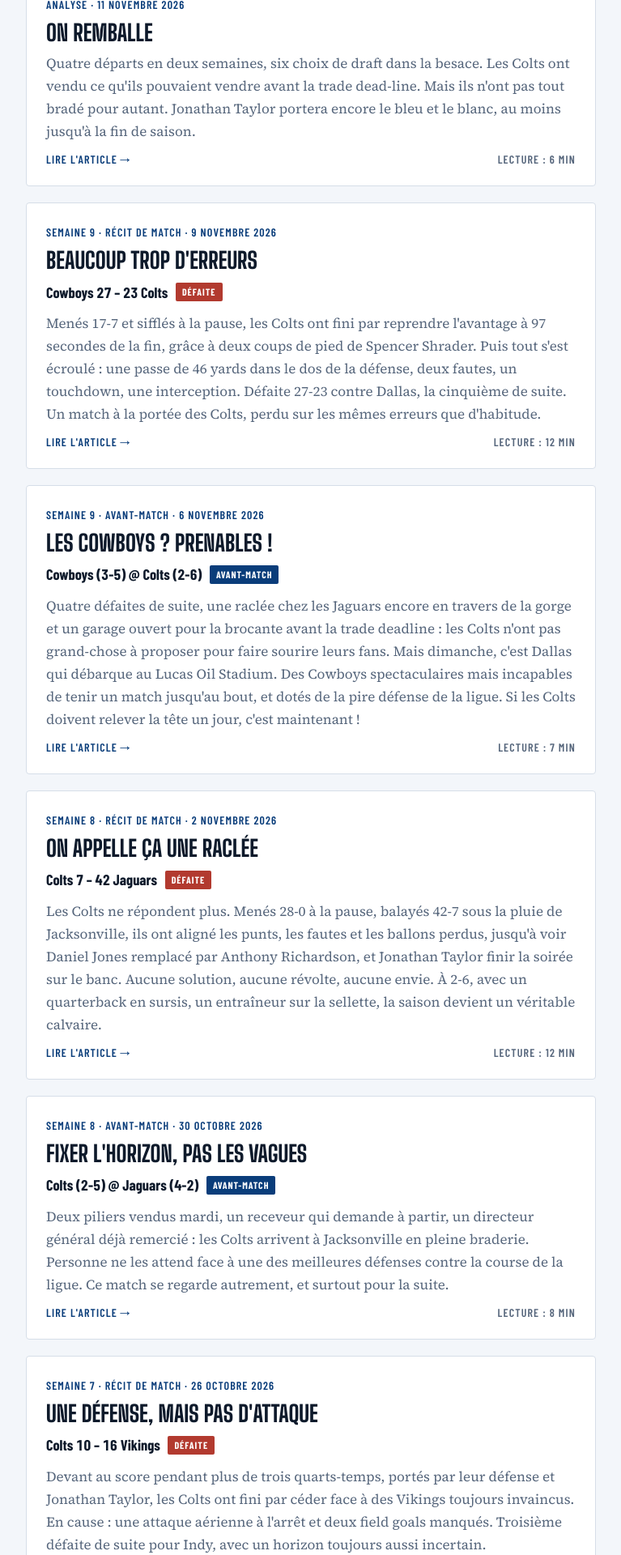
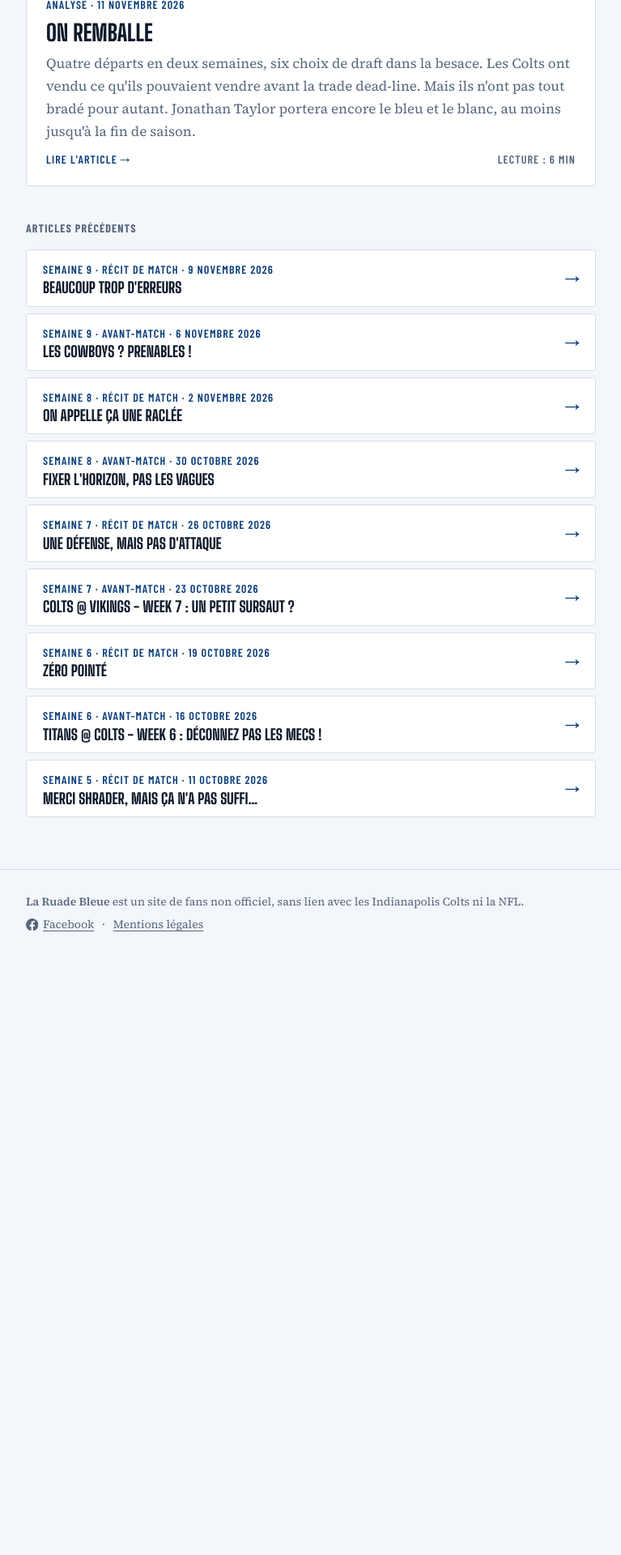
Before and after one commit to laruadebleue/laruadebleue.github.io, a Jekyll site: the page built from actu.html, in a window 1280 px wide. Shown: the part 1145-3065 px from the top of the page at 81% size, without its empty margins (256-1023 px from the left). Built offline with Jekyll 4.4.1, drawn with Linux system fonts in a browser that asks for light colours; after the commit the page ends 2338 px from its top, so only the background shows below that; some of the changed text lies outside the part shown.

Commit message:
Actu et Autour des Colts : 3 articles complets, les précédents réduits à la date et au titre

```diff
--- a/actu.html
+++ b/actu.html
@@ -12,7 +12,7 @@ permalink: /actu/
 </section>
 
 <ol class="cards">
-  {% for post in site.categories.saison %}
+  {% for post in site.categories.saison limit: 3 %}
   {% assign m = post.date | date: "%-m" | minus: 1 %}
   <li class="card">
     <a class="card-link" href="{{ post.url | relative_url }}">
@@ -29,3 +29,18 @@ permalink: /actu/
   </li>
   {% endfor %}
 </ol>
+
+{% if site.categories.saison.size > 3 %}
+<h2 class="section-label cards-anciennes-titre">Articles précédents</h2>
+<ol class="cards cards-anciennes">
+  {% for post in site.categories.saison offset: 3 %}
+  {% assign m = post.date | date: "%-m" | minus: 1 %}
+  <li class="card card-compacte">
+    <a class="card-link" href="{{ post.url | relative_url }}">
+      <p class="eyebrow">{% if post.semaine %}Semaine {{ post.semaine }} · {% elsif post.genre %}{{ post.genre }} · {% endif %}{% if post.type == "avant-match" %}Avant-match · {% elsif post.adversaire %}Récit de match · {% endif %}{{ post.date | date: "%-d" }}&nbsp;{{ mois[m] }}&nbsp;{{ post.date | date: "%Y" }}</p>
+      <h3 class="card-title">{{ post.title }}</h3>
+    </a>
+  </li>
+  {% endfor %}
+</ol>
+{% endif %}
--- a/assets/css/style.css
+++ b/assets/css/style.css
@@ -302,6 +302,30 @@ a:focus-visible { outline: 3px solid var(--blue); outline-offset: 3px; border-ra
 .breve-text p { margin: 0 0 0.6rem; }
 .breve:target { border-color: var(--blue); }
 .breves-home { margin-bottom: 2.5rem; display: grid; gap: 0.9rem; }
+
+/* Articles plus anciens (Actu, Autour des Colts) : réduits à la date et au titre */
+.cards-anciennes-titre { margin: 2.5rem 0 0.9rem; }
+.cards-anciennes { gap: 0.5rem; }
+.card-compacte .card-link {
+  display: grid;
+  grid-template-columns: minmax(0, 1fr) auto;
+  grid-template-areas: "date fleche" "titre fleche";
+  align-items: center;
+  column-gap: 1rem;
+  row-gap: 0.15rem;
+  padding: 0.75rem 1.25rem;
+}
+.card-compacte .eyebrow { grid-area: date; margin: 0; }
+.card-compacte .card-title { grid-area: titre; margin: 0; font-size: 1.15rem; }
+.card-compacte .card-link::after {
+  grid-area: fleche;
+  content: "→";
+  font-family: var(--font-label);
+  font-weight: 700;
+  font-size: 1.3rem;
+  line-height: 1;
+  color: var(--blue-text);
+}
 
 /* Brèves plus anciennes : repliées, titre seul, on clique pour lire */
 .breves-anciennes-titre { margin: 2.5rem 0 0.9rem; }
```
Also changed, not shown: autour-des-colts.html (+16 -1 lines).
